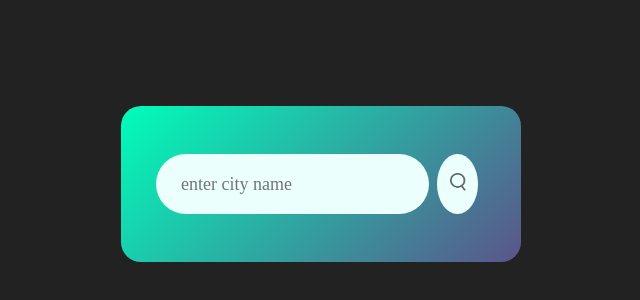
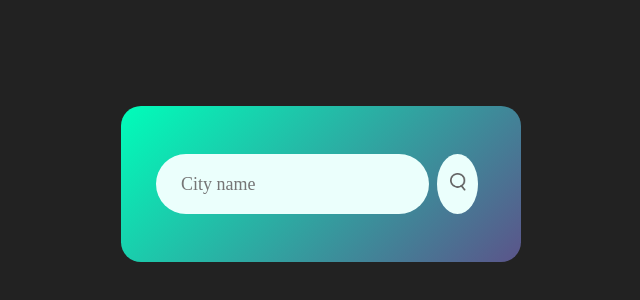
Before and after one commit to laminellas/weather_app, a plain HTML site: page index.html in a window 1280 px wide. Shown: the part 266-566 px from the top of the page, 319-959 px from the left. Drawn offline with Linux system fonts and the light colour scheme.

Commit message:
Update index.html

```diff
--- a/index.html
+++ b/index.html
@@ -9,7 +9,7 @@
 <body>
     <div class="card">
         <div class="search">
-            <input type ="text" placeholder="enter city name" spellcheck="false">
+            <input type ="text" placeholder="City name" spellcheck="false">
             <button><img src="images/search.png"></button>
         </div>
         <div class="error">
```
